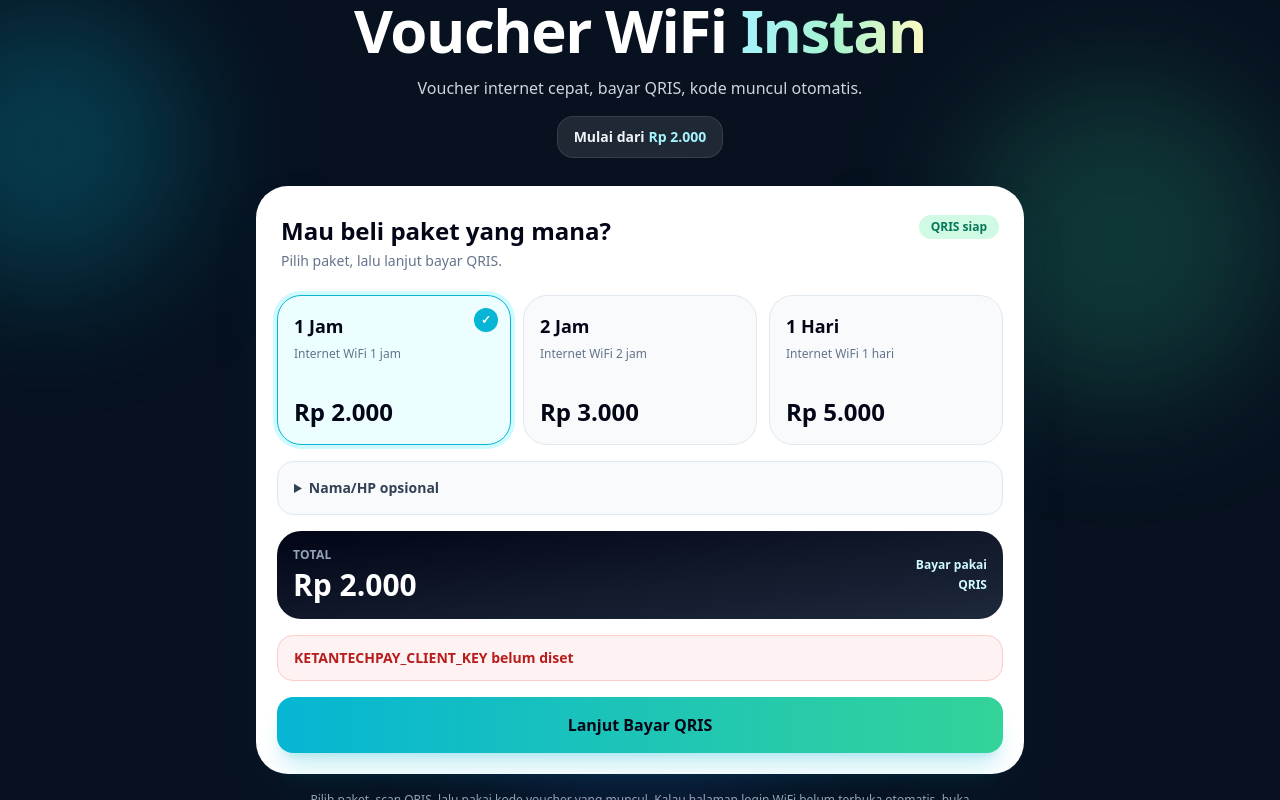
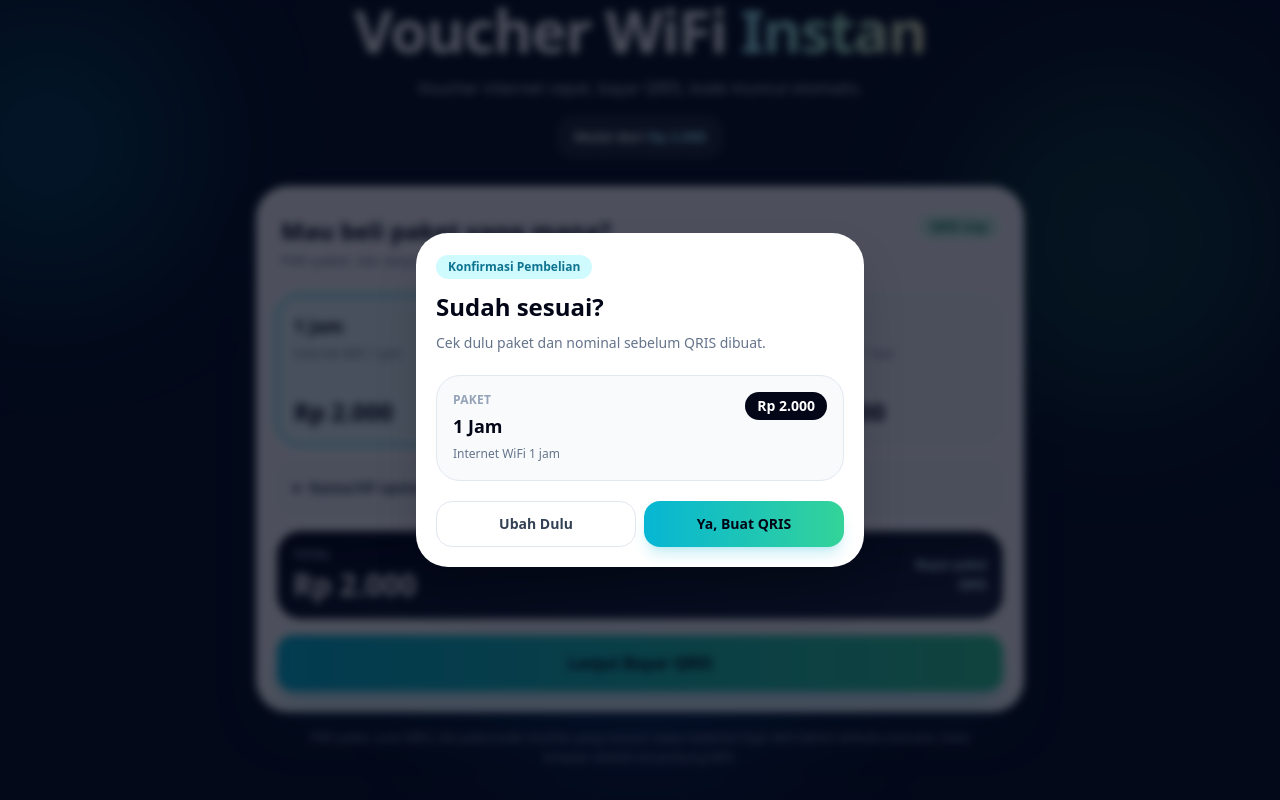
Before and after one commit to ketanvpn/wifi-voucher-web, a Next.js app: page / in a window 1280 px wide. Both pictures are taken after a click on the button "Lanjut Bayar QRIS". Shown: the part 169-969 px from the top of the page. Built offline with nearby package versions, Linux system fonts and the light colour scheme; no server answers.

Commit message:
feat: confirm purchase before QRIS

```diff
--- a/app/order-form.tsx
+++ b/app/order-form.tsx
@@ -10,12 +10,18 @@ export default function OrderForm({ packages }: { packages: VoucherPackage[] })
   const [customerPhone, setCustomerPhone] = useState("");
   const [loading, setLoading] = useState(false);
   const [error, setError] = useState("");
+  const [confirmOpen, setConfirmOpen] = useState(false);
 
   const selected = packages.find((p) => p.id === packageId);
 
   async function submit(e: React.FormEvent) {
     e.preventDefault();
-    if (!packageId) return;
+    if (!packageId || !selected) return;
+    setConfirmOpen(true);
+  }
+
+  async function createOrder() {
+    if (!packageId || !selected) return;
     setLoading(true);
     setError("");
     try {
@@ -83,8 +89,45 @@ export default function OrderForm({ packages }: { packages: VoucherPackage[] })
       {error && <div className="mt-4 rounded-2xl border border-red-200 bg-red-50 px-4 py-3 text-sm font-semibold text-red-700">{error}</div>}
 
       <button disabled={loading || !packageId || packages.length === 0} className="mt-4 w-full rounded-2xl bg-gradient-to-r from-cyan-500 to-emerald-400 px-5 py-4 text-base font-black text-slate-950 shadow-xl shadow-cyan-500/20 transition hover:brightness-105 disabled:cursor-not-allowed disabled:opacity-50">
-        {loading ? "Membuat QRIS…" : "Lanjut Bayar QRIS"}
+        Lanjut Bayar QRIS
       </button>
+
+      {confirmOpen && selected && (
+        <div className="fixed inset-0 z-50 grid place-items-center bg-slate-950/70 px-4 backdrop-blur-sm">
+          <div className="w-full max-w-md rounded-[2rem] bg-white p-5 text-slate-950 shadow-2xl">
+            <div className="inline-flex rounded-full bg-cyan-100 px-3 py-1 text-xs font-black text-cyan-700">Konfirmasi Pembelian</div>
+            <h3 className="mt-3 text-2xl font-black">Sudah sesuai?</h3>
+            <p className="mt-2 text-sm leading-6 text-slate-500">Cek dulu paket dan nominal sebelum QRIS dibuat.</p>
+
+            <div className="mt-5 rounded-3xl border border-slate-200 bg-slate-50 p-4">
+              <div className="flex items-start justify-between gap-4">
+                <div>
+                  <div className="text-xs font-black uppercase tracking-wide text-slate-400">Paket</div>
+                  <div className="mt-1 text-lg font-black">{selected.name}</div>
+                  <div className="mt-1 text-xs leading-5 text-slate-500">{selected.description || "Voucher WiFi"}</div>
+                </div>
+                <div className="rounded-full bg-slate-950 px-3 py-1 text-sm font-black text-white">{formatRupiah(selected.price)}</div>
+              </div>
+            </div>
+
+            {(customerName || customerPhone) && (
+              <div className="mt-3 rounded-2xl bg-cyan-50 p-3 text-xs leading-5 text-cyan-900">
+                {customerName && <div><b>Nama:</b> {customerName}</div>}
+                {customerPhone && <div><b>HP:</b> {customerPhone}</div>}
+              </div>
+            )}
+
+            <div className="mt-5 grid gap-2 sm:grid-cols-2">
+              <button type="button" disabled={loading} onClick={() => setConfirmOpen(false)} className="rounded-2xl border border-slate-200 px-4 py-3 text-sm font-black text-slate-700 hover:bg-slate-50 disabled:opacity-50">
+                Ubah Dulu
+              </button>
+              <button type="button" disabled={loading} onClick={createOrder} className="rounded-2xl bg-gradient-to-r from-cyan-500 to-emerald-400 px-4 py-3 text-sm font-black text-slate-950 shadow-lg shadow-cyan-500/20 disabled:opacity-50">
+                {loading ? "Membuat QRIS…" : "Ya, Buat QRIS"}
+              </button>
+            </div>
+          </div>
+        </div>
+      )}
     </form>
   );
 }
```
